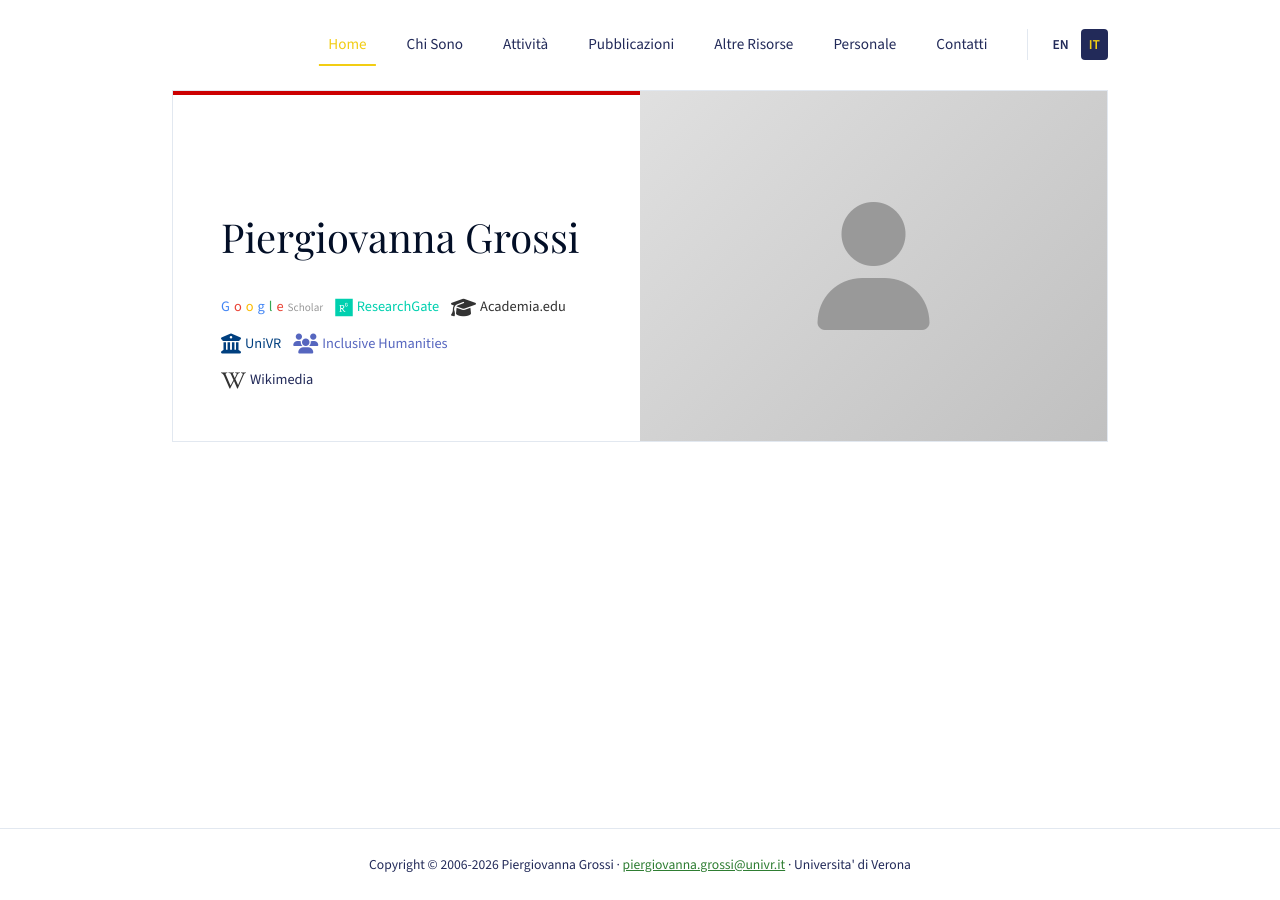
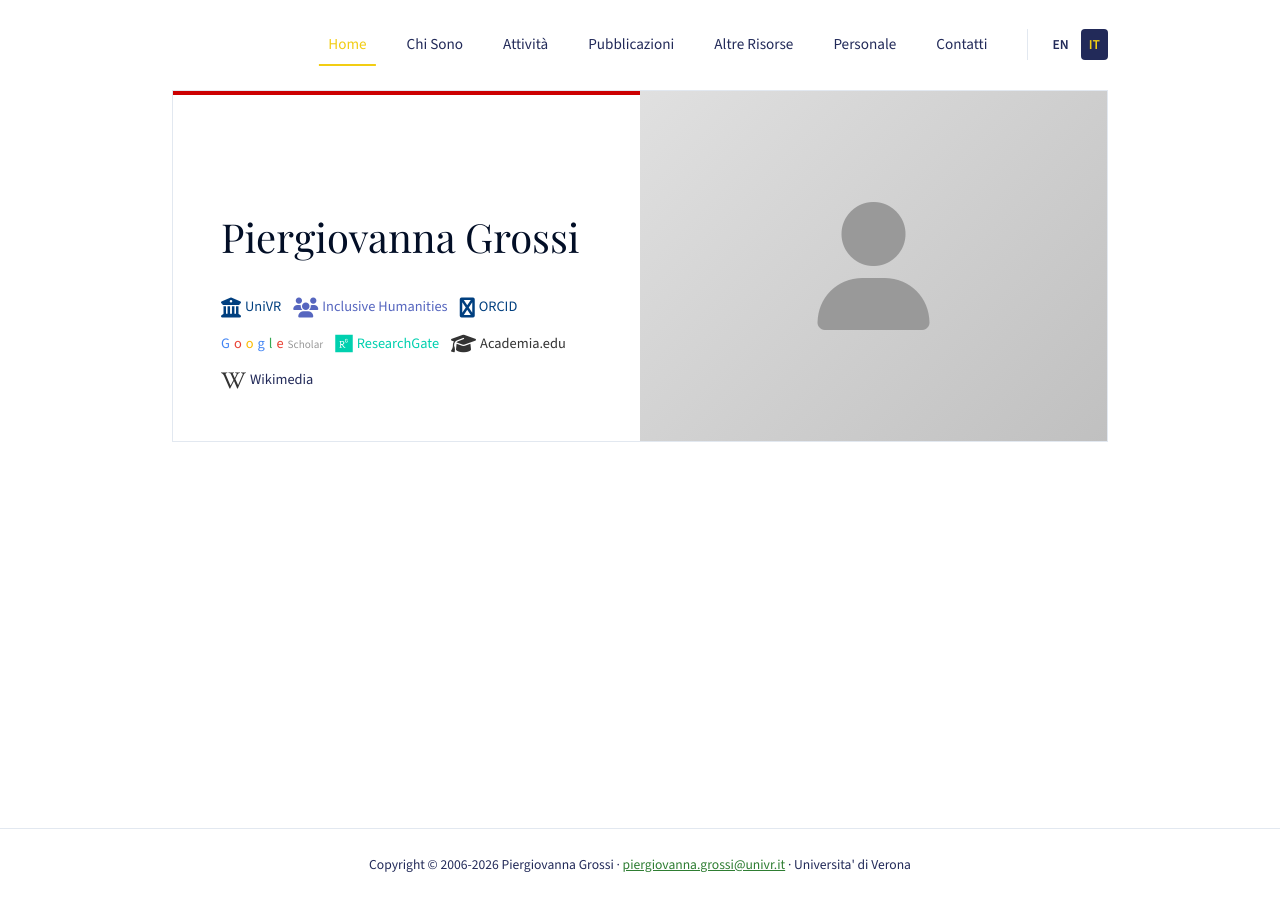
Before and after one commit to piergiovanna/piergiovanna_personal_site, a Jekyll site: the page built from it/index.md, in a window 1280 px wide. Built offline with Jekyll 4.4.1, drawn with Linux system fonts in a browser that asks for light colours.

Commit message:
Update index.md

```diff
--- a/it/index.md
+++ b/it/index.md
@@ -8,6 +8,16 @@ lang: it
   <div class="hero-content">
     <h1>Piergiovanna Grossi</h1>
     <div class="academic-links">
+      <a href="https://www.dlls.univr.it/?ent=persona&id=4736" target="_blank" style="color: #003f7f;">
+        <i class="fas fa-university"></i> UniVR
+      </a>
+      <a href="https://inclusivehumanities.eu/team/membri-interni/" target="_blank" style="color: #5666BF;">
+        <i class="fas fa-users"></i> Inclusive Humanities
+      </a>
+<a href="https://orcid.org/0000-0002-4016-8268" target="_blank" style="color: #003f7f;">
+        <i class="fas fa-orcid"></i> ORCID
+      </a>
+
       <a href="https://scholar.google.com/citations?user=RIbfERIAAAAJ&hl=en" target="_blank">
         <span style="color: #4285f4;">G</span><span style="color: #ea4335;">o</span><span style="color: #fbbc05;">o</span><span style="color: #4285f4;">g</span><span style="color: #34a853;">l</span><span style="color: #ea4335;">e</span>
         <span style="font-size: 0.7rem; color: #999;">Scholar</span>
@@ -17,12 +27,6 @@ lang: it
       </a>
       <a href="https://univr.academia.edu/PiergiovannaGrossi" target="_blank" style="color: #333;">
         <i class="fas fa-graduation-cap"></i> Academia.edu
-      </a>
-      <a href="https://www.dlls.univr.it/?ent=persona&id=4736" target="_blank" style="color: #003f7f;">
-        <i class="fas fa-university"></i> UniVR
-      </a>
-      <a href="https://inclusivehumanities.eu/team/membri-interni/" target="_blank" style="color: #5666BF;">
-        <i class="fas fa-users"></i> Inclusive Humanities
       </a>
     </div>
     <div class="academic-links" style="margin-top: 0.75rem;">
```
